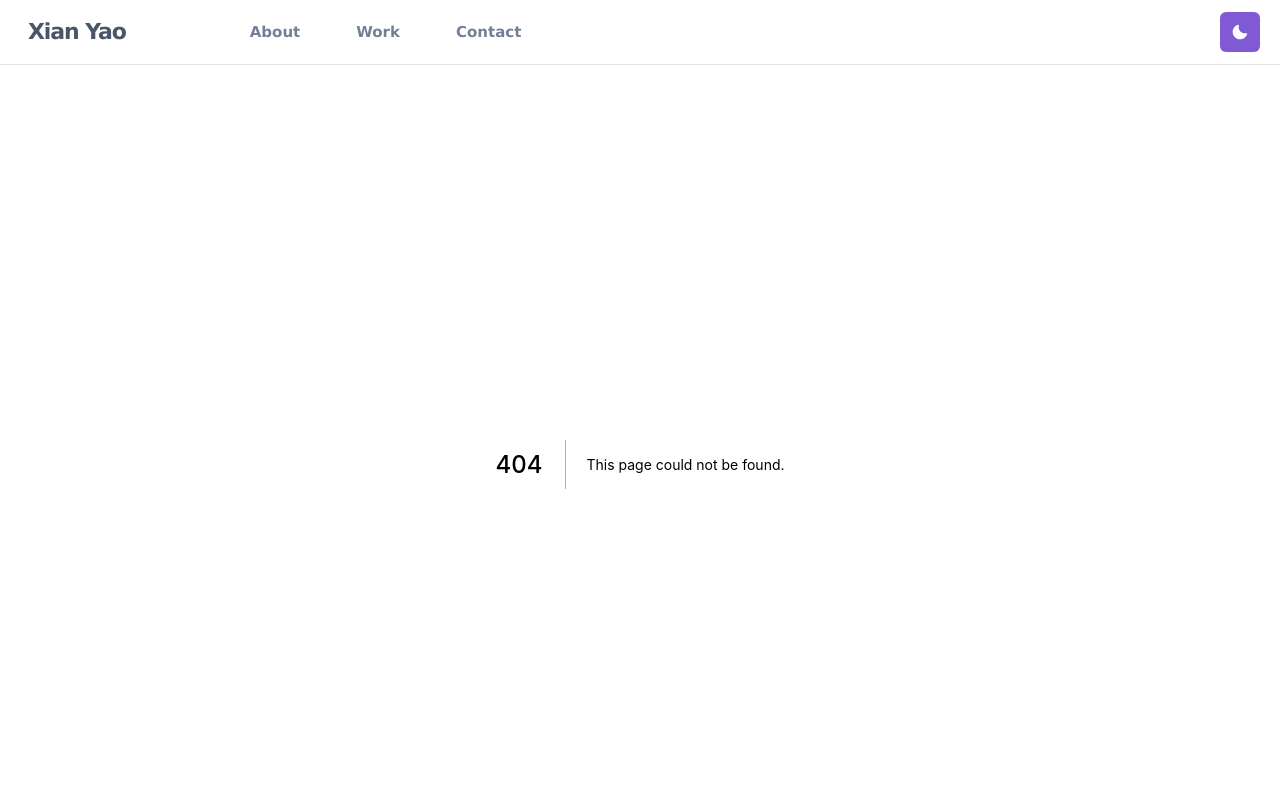
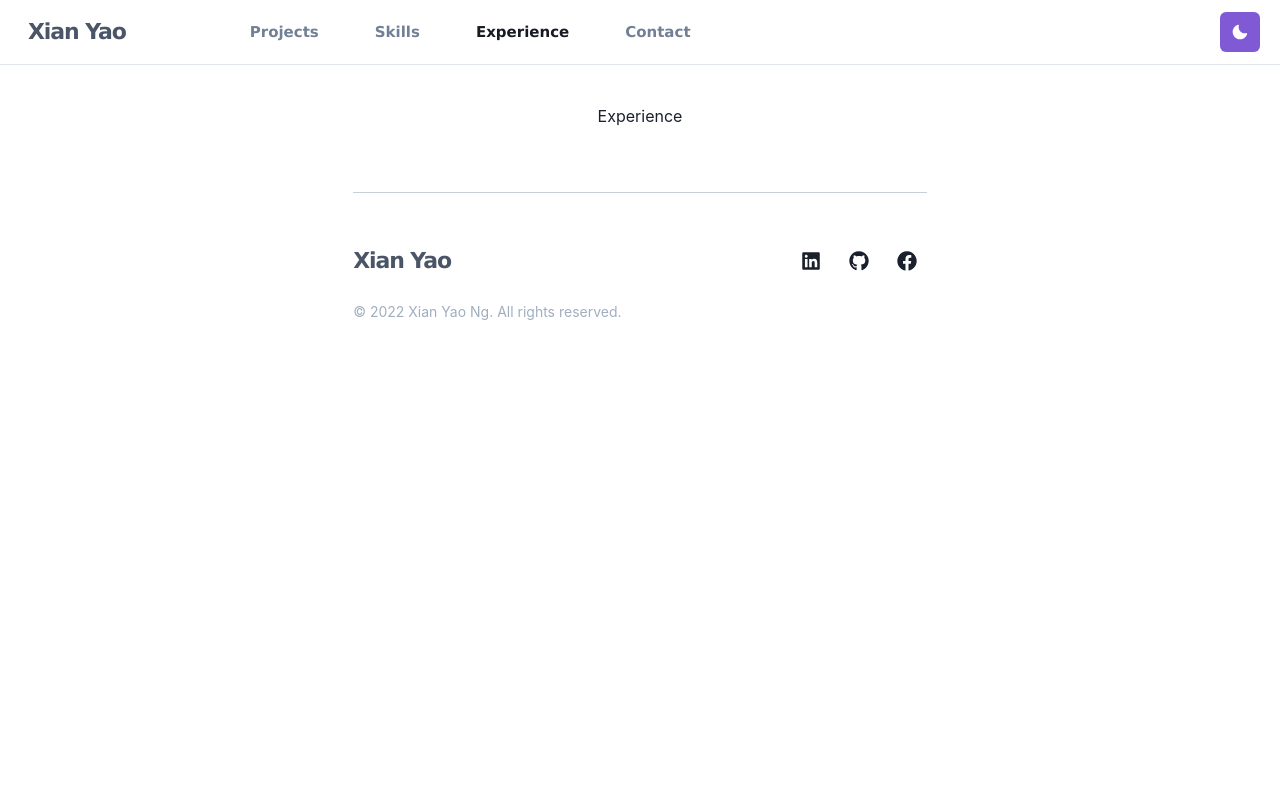
Before and after one commit to xianyao009/xianyaong-portfolio, a Next.js app: page /experience in a window 1280 px wide. Before the commit this address had no page. Shown: the top 800 px of the page. Built offline with nearby package versions, Linux system fonts and the light colour scheme.

Commit message:
Updated the navbar links

```diff
--- a/components/container/Navbar.js
+++ b/components/container/Navbar.js
@@ -59,8 +59,9 @@ const Navbar = () => {
             flexGrow={1}
             ml={100}
           >
-            <NavbarLink href="/about" text="About"></NavbarLink>
-            <NavbarLink href="/work" text="Work"></NavbarLink>
+            <NavbarLink href="/projects" text="Projects"></NavbarLink>
+            <NavbarLink href="/skills" text="Skills"></NavbarLink>
+            <NavbarLink href="/experience" text="Experience"></NavbarLink>
             <NavbarLink href="/contact" text="Contact"></NavbarLink>
           </Stack>
 
@@ -76,11 +77,14 @@ const Navbar = () => {
                   variant="outline"
                 />
                 <MenuList>
-                  <NextLink href="/about">
-                    <MenuItem as={Link}>About</MenuItem>
+                  <NextLink href="/projects">
+                    <MenuItem as={Link}>Projects</MenuItem>
                   </NextLink>
-                  <NextLink href="/work">
-                    <MenuItem as={Link}>Work</MenuItem>
+                  <NextLink href="/skills">
+                    <MenuItem as={Link}>Skills</MenuItem>
+                  </NextLink>
+                  <NextLink href="/experience">
+                    <MenuItem as={Link}>Experience</MenuItem>
                   </NextLink>
                   <NextLink href="/contact">
                     <MenuItem as={Link}>Contact</MenuItem>
--- /dev/null
+++ b/pages/experience/index.js
@@ -0,0 +1,11 @@
+import Content from "../../components/container/Content";
+
+const experience = () => {
+  return (
+    <>
+      <Content content={<h1>Experience</h1>} />
+    </>
+  );
+};
+
+export default experience;
--- a/pages/work/index.js
+++ b/pages/skills/index.js
@@ -1,11 +1,11 @@
 import Content from "../../components/container/Content";
 
-const work = () => {
+const skills = () => {
   return (
     <>
-      <Content content={<h1>asdasd</h1>} />
+      <Content content={<h1>Skills</h1>} />
     </>
   );
 };
 
-export default work;
+export default skills;
```
Also changed, not shown: pages/about/index.js (deleted, +0 -11 lines), pages/projects/index.js (added, +11 -0 lines).
